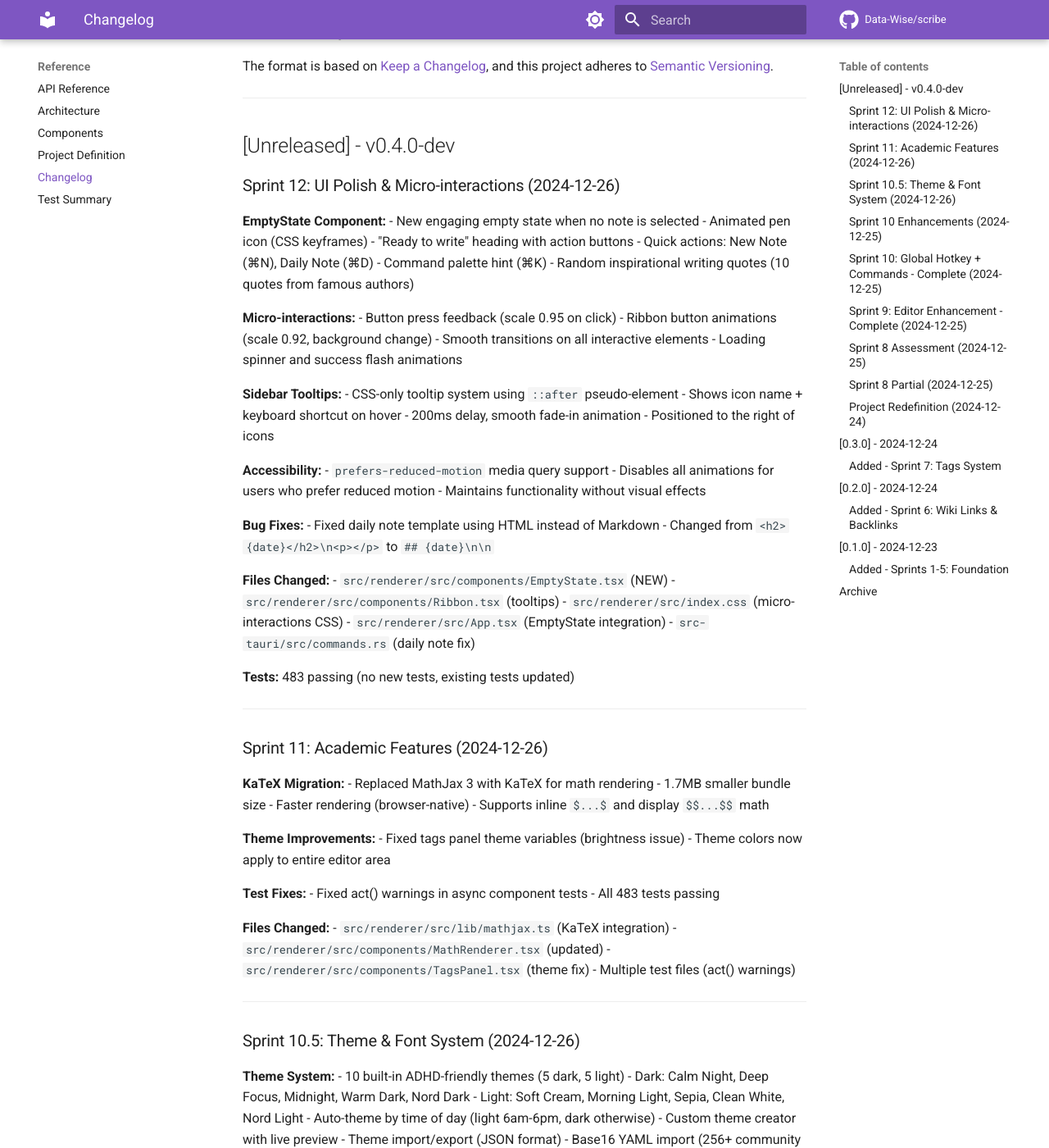
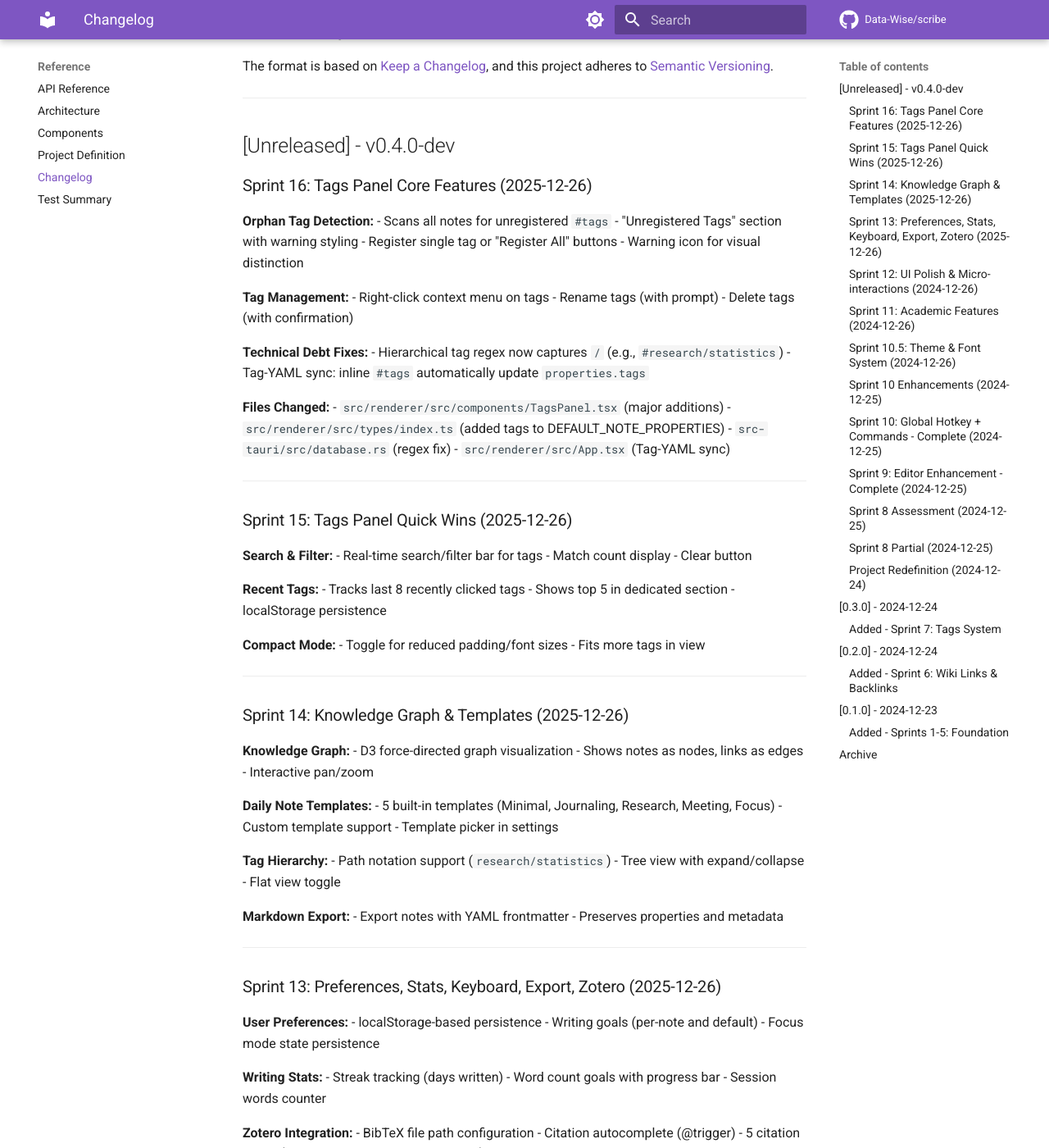
Before and after one commit to Data-Wise/scribe, an MkDocs documentation site: the page built from docs/reference/CHANGELOG.md, in a window 1280 px wide and 1400 px high, scrolled down 201 px. Shown: the whole window at 82% size. Built offline with MkDocs 1.6.1 and Material for MkDocs 9.7.7, drawn with Linux system fonts in a browser that asks for light colours; comment, search, counter and statistics services are not loaded; some of the changed text lies outside the part shown.

Commit message:
docs: Sync documentation with Sprint 13-16 changes
- Update docs/development/sprints.md with Sprint 11-16 progress
- Add Sprint 13-16 entries to CHANGELOG.md
- Expand Tags section in features.md (Tags Panel, hierarchical tags)
- Add Daily Note Templates and Knowledge Graph sections
- Update progress to 92%, feature tiers to reflect completion

🤖 Generated with [Claude Code](https://claude.com/claude-code)

Co-Authored-By: Claude Opus 4.5 <noreply@anthropic.com>

```diff
--- a/docs/development/sprints.md
+++ b/docs/development/sprints.md
@@ -4,8 +4,10 @@ Scribe follows a sprint-based development approach with ~4-8 hour sprints.
 
 ## Current Status
 
-**Progress:** 80% complete (48h / 60h estimated)
-**Tests:** 407 passing
+**Progress:** 92% complete
+**Tests:** 483 passing
+**Current Sprint:** 16 Complete
+**Next Sprint:** 17 - Tags Visual Improvements
 
 ## Sprint Overview
 
@@ -15,15 +17,61 @@ Scribe follows a sprint-based development approach with ~4-8 hour sprints.
 | 1 | 9 | Editor Enhancement | 4h | ✅ Complete |
 | 1 | 10 | Hotkey + Commands | 6h | ✅ Complete |
 | 1 | 10.5 | Theme & Font System | 4h | ✅ Complete |
-| **2** | 11 | Academic Features | 8h | ⏳ Next |
-| 2 | 12 | Obsidian Sync | 8h | Pending |
-| **3** | 13 | LaTeX/PDF/Word Export | 6h | Pending |
-| 3 | 14 | Quarto | 6h | Pending |
-| **4** | 15 | Project System | 8h | Pending |
-| 4 | 16 | Templates + Daily | 4h | Pending |
-| **5** | 17 | Search + Goals | 4h | Pending |
+| **2** | 11 | Academic Features | 8h | ✅ Complete |
+| 2 | 12 | UI Polish & Micro-interactions | 4h | ✅ Complete |
+| **3** | 13 | Preferences & Keyboard | 4h | ✅ Complete |
+| 3 | 14 | Knowledge Graph & Templates | 6h | ✅ Complete |
+| **4** | 15 | Tags Panel Quick Wins | 4h | ✅ Complete |
+| 4 | 16 | Tags Panel Core Features | 4h | ✅ Complete |
+| **5** | 17 | Tags Visual Improvements | 4h | ○ Next |
 
 ## Completed Sprints
+
+### Sprint 16: Tags Panel Core Features ✅
+
+- Orphan tag detection (scans notes for unregistered `#tags`)
+- Unregistered Tags section with warning styling
+- Register single/all tags buttons
+- Right-click context menu (Rename/Delete)
+- Tag-YAML sync (inline #tags sync to properties.tags)
+- Hierarchical tag regex fix (supports `/` in paths)
+
+### Sprint 15: Tags Panel Quick Wins ✅
+
+- Search/filter bar with real-time filtering
+- Recent tags section (tracks last 8, shows top 5)
+- Compact mode toggle (reduces padding/fonts)
+
+### Sprint 14: Knowledge Graph & Templates ✅
+
+- Knowledge Graph visualization (D3 force-directed)
+- Daily Notes templates (5 built-in + custom)
+- Markdown export with frontmatter
+- Tag hierarchy (path notation: `research/statistics`)
+- Backlinks panel improvements
+
+### Sprint 13: Preferences & Keyboard ✅
+
+- User preferences system (localStorage)
+- Writing streak tracking
+- Enhanced keyboard shortcuts
+- Zotero citation integration
+- Export improvements
+
+### Sprint 12: UI Polish & Micro-interactions ✅
+
+- EmptyState component with animated pen icon
+- Button press feedback (scale animations)
+- Sidebar tooltips with keyboard shortcuts
+- `prefers-reduced-motion` support
+- Daily note template fix (HTML → Markdown)
+
+### Sprint 11: Academic Features ✅
+
+- KaTeX for math rendering (replaced MathJax)
+- Theme colors apply to editor area
+- 10 built-in themes (5 dark, 5 light)
+- 14 ADHD-friendly font recommendations
 
 ### Sprint 10.5: Theme & Font System ✅
 
@@ -61,39 +109,26 @@ Scribe follows a sprint-based development approach with ~4-8 hour sprints.
 
 ## Upcoming Sprints
 
-### Sprint 11: Academic Features
+### Sprint 17: Tags Visual Improvements
 
-- [ ] Zotero integration
-- [ ] Citation autocomplete (@cite)
-- [ ] KaTeX equation blocks
-- [ ] Bibliography rendering
+- [ ] Tag cloud view (size-based frequency visualization)
+- [ ] Tag icons/emoji (optional per tag)
+- [ ] Connecting lines (tree view indentation guides)
+- [ ] Color picker (click dot to change tag color)
 
-### Sprint 12: Obsidian Sync
+### Sprint 18: Power User Features
 
-- [ ] Export notes to vault
-- [ ] Sync settings
-- [ ] Conflict handling
+- [ ] Bulk operations (multi-select tags for batch operations)
+- [ ] Keyboard shortcuts (`t` to focus panel, `/` to search)
+- [ ] Tag merging (select multiple → merge into one)
+- [ ] Exclusion filters (notes WITHOUT certain tags)
 
-### Sprint 13-14: Export
+### Sprint 19: Advanced Features
 
-- [ ] Pandoc integration
-- [ ] LaTeX export
-- [ ] PDF export
-- [ ] Word export
-- [ ] Quarto rendering
-
-### Sprint 15-16: Projects
-
-- [ ] Project switcher UI
-- [ ] Project settings (project.json)
-- [ ] Project templates
-- [ ] Daily notes system
-
-### Sprint 17: Polish
-
-- [ ] Writing goals
-- [ ] Streak tracking
-- [ ] Note search improvements
+- [ ] AI tag suggestions (based on note content)
+- [ ] Tag templates (preset groups for project types)
+- [ ] Tag statistics (last used, growth over time)
+- [ ] Tag relationships (often used together)
 
 ## Feature Tiers
 
@@ -104,37 +139,37 @@ Scribe follows a sprint-based development approach with ~4-8 hour sprints.
 - Dark Mode
 - Auto-Save
 - Wiki Links
-- Tags
+- Tags (with panel, search, recent, orphan detection)
 - Word Count
 - Global Hotkey
 
-### Tier 2: Core ⏳
+### Tier 2: Core ✅
 
 - Claude CLI
 - Gemini CLI
 - Command Palette
-- Obsidian Sync
+- Writing goals & streaks
 
-### Tier 3: Academic
+### Tier 3: Academic ✅
 
 - Zotero Integration
 - Citation Autocomplete
-- Equation Blocks
+- KaTeX Equation Blocks
 - Export (LaTeX/PDF/Word)
 
-### Tier 4: Projects
+### Tier 4: Knowledge ✅
 
-- Project Switcher
-- Project Settings
-- Project Templates
-- Daily Notes
+- Knowledge Graph (D3)
+- Daily Notes with Templates
+- Backlinks Panel
+- Tag Hierarchy
 
 ### Deferred to v2
 
 - Terminal (xterm.js)
-- Graph View
 - Multi-tab Editing
 - File Tree Browser
+- Project System
 
 ### Never Build
 
--- a/docs/reference/CHANGELOG.md
+++ b/docs/reference/CHANGELOG.md
@@ -8,6 +8,95 @@ and this project adheres to [Semantic Versioning](https://semver.org/spec/v2.0.0
 ---
 
 ## [Unreleased] - v0.4.0-dev
+
+### Sprint 16: Tags Panel Core Features (2025-12-26)
+
+**Orphan Tag Detection:**
+- Scans all notes for unregistered `#tags`
+- "Unregistered Tags" section with warning styling
+- Register single tag or "Register All" buttons
+- Warning icon for visual distinction
+
+**Tag Management:**
+- Right-click context menu on tags
+- Rename tags (with prompt)
+- Delete tags (with confirmation)
+
+**Technical Debt Fixes:**
+- Hierarchical tag regex now captures `/` (e.g., `#research/statistics`)
+- Tag-YAML sync: inline `#tags` automatically update `properties.tags`
+
+**Files Changed:**
+- `src/renderer/src/components/TagsPanel.tsx` (major additions)
+- `src/renderer/src/types/index.ts` (added tags to DEFAULT_NOTE_PROPERTIES)
+- `src-tauri/src/database.rs` (regex fix)
+- `src/renderer/src/App.tsx` (Tag-YAML sync)
+
+---
+
+### Sprint 15: Tags Panel Quick Wins (2025-12-26)
+
+**Search & Filter:**
+- Real-time search/filter bar for tags
+- Match count display
+- Clear button
+
+**Recent Tags:**
+- Tracks last 8 recently clicked tags
+- Shows top 5 in dedicated section
+- localStorage persistence
+
+**Compact Mode:**
+- Toggle for reduced padding/font sizes
+- Fits more tags in view
+
+---
+
+### Sprint 14: Knowledge Graph & Templates (2025-12-26)
+
+**Knowledge Graph:**
+- D3 force-directed graph visualization
+- Shows notes as nodes, links as edges
+- Interactive pan/zoom
+
+**Daily Note Templates:**
+- 5 built-in templates (Minimal, Journaling, Research, Meeting, Focus)
+- Custom template support
+- Template picker in settings
+
+**Tag Hierarchy:**
+- Path notation support (`research/statistics`)
+- Tree view with expand/collapse
+- Flat view toggle
+
+**Markdown Export:**
+- Export notes with YAML frontmatter
+- Preserves properties and metadata
+
+---
+
+### Sprint 13: Preferences, Stats, Keyboard, Export, Zotero (2025-12-26)
+
+**User Preferences:**
+- localStorage-based persistence
+- Writing goals (per-note and default)
+- Focus mode state persistence
+
+**Writing Stats:**
+- Streak tracking (days written)
+- Word count goals with progress bar
+- Session words counter
+
+**Zotero Integration:**
+- BibTeX file path configuration
+- Citation autocomplete (@trigger)
+- 5 citation styles (APA, Chicago, MLA, IEEE, Harvard)
+
+**Export:**
+- PDF, Word, LaTeX, HTML via Pandoc
+- Pandoc availability check
+
+---
 
 ### Sprint 12: UI Polish & Micro-interactions (2024-12-26)
 
```
Also changed, not shown: docs/guide/features.md (+48 -1 lines).
